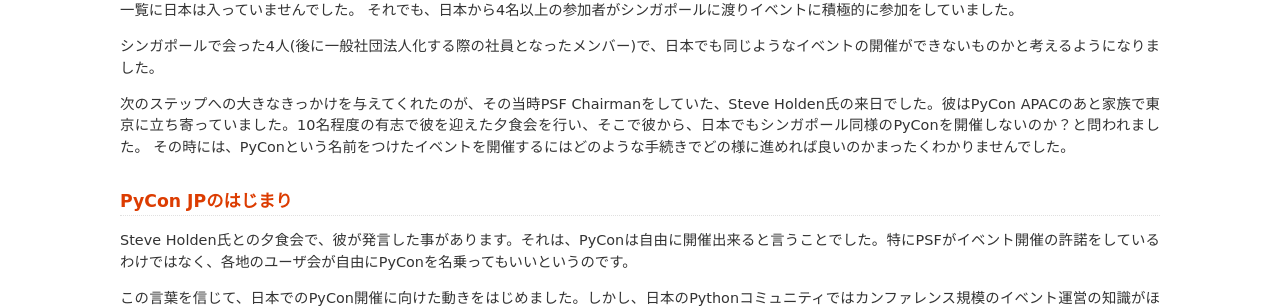
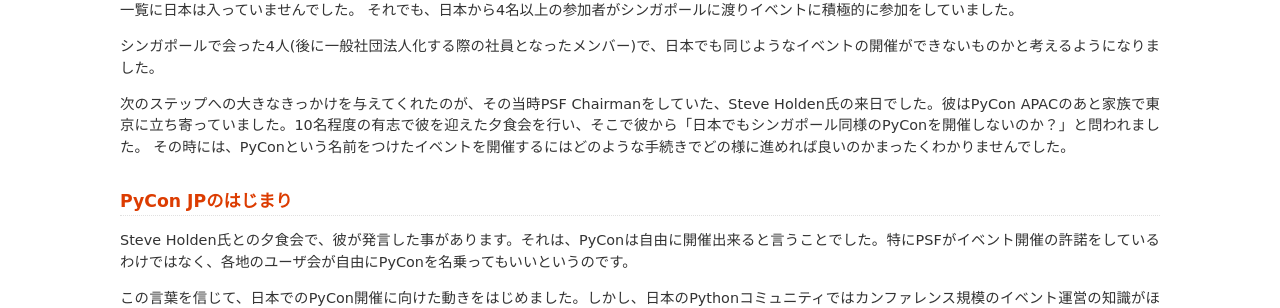
Before and after one commit to pyconjp/www.pycon.jp, a Sphinx documentation site: the page built from source/history.rst, in a window 1280 px wide and 900 px high, scrolled down 534 px. Shown: the part 164-472 px from the top of the window. Built offline with Sphinx 7.4.7, drawn with Linux system fonts in a browser that asks for light colours.

```diff
--- a/source/history.rst
+++ b/source/history.rst
@@ -24,7 +24,7 @@ PyCon APAC in Singapore
 
 シンガポールで会った4人(後に一般社団法人化する際の社員となったメンバー)で、日本でも同じようなイベントの開催ができないものかと考えるようになりました。
 
-次のステップへの大きなきっかけを与えてくれたのが、その当時PSF Chairmanをしていた、Steve Holden氏の来日でした。彼はPyCon APACのあと家族で東京に立ち寄っていました。10名程度の有志で彼を迎えた夕食会を行い、そこで彼から、日本でもシンガポール同様のPyConを開催しないのか？と問われました。
+次のステップへの大きなきっかけを与えてくれたのが、その当時PSF Chairmanをしていた、Steve Holden氏の来日でした。彼はPyCon APACのあと家族で東京に立ち寄っていました。10名程度の有志で彼を迎えた夕食会を行い、そこで彼から「日本でもシンガポール同様のPyConを開催しないのか？」と問われました。
 その時には、PyConという名前をつけたイベントを開催するにはどのような手続きでどの様に進めれば良いのかまったくわかりませんでした。
 
 
```
